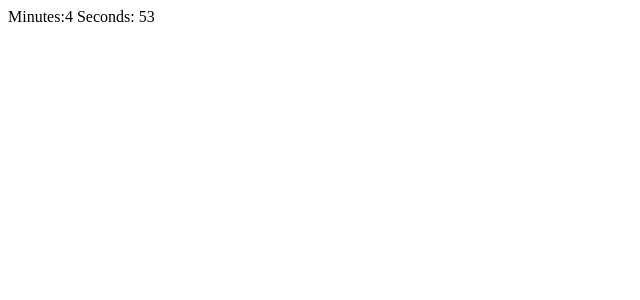
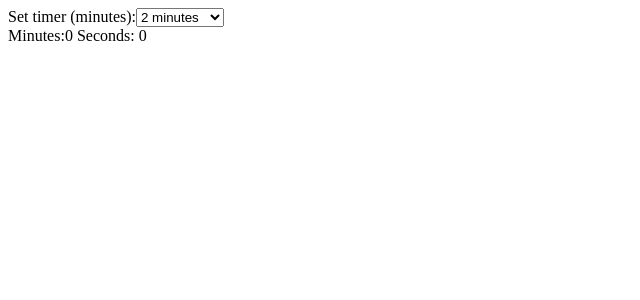
Before and after one commit to tamasgyetvan/CatchMetrics, a React (Vite) app: page / in a window 1280 px wide. Shown: the top 300 px of the page, without its empty margins (0-640 px from the left). Built offline with nearby package versions, Linux system fonts and the light colour scheme.

Commit message:
Create CountDown component

```diff
--- a/src/App.tsx
+++ b/src/App.tsx
@@ -1,11 +1,7 @@
-import { CountDownTimer } from "./components/CountDownTimer/CountDownTimer";
+import { CountDown } from "./components/CountDown/CountDown";
 
 function App() {
-  return (
-    <>
-      <CountDownTimer duration={300} />
-    </>
-  );
+  return <CountDown />;
 }
 
 export default App;
--- /dev/null
+++ b/src/components/CountDown/CountDown.tsx
@@ -0,0 +1,31 @@
+import { CountDownSetter } from "../CountDownSetter/CountDownSetter";
+import { CountDownTimer } from "../CountDownTimer/CountDownTimer";
+import { useEffect, useState } from "react";
+
+export function CountDown() {
+  const [duration, setDuration] = useState<number>(5);
+
+  useEffect(() => {
+    const timer = setInterval(() => {
+      if (duration == 0) {
+        clearInterval(timer);
+        setDuration(0);
+      } else {
+        setDuration(duration - 1);
+      }
+    }, 1000);
+    return () => clearInterval(timer);
+  });
+  return (
+    <div className="countDown">
+      <CountDownSetter
+        handleChange={(event) => {
+          const target = event.target as HTMLInputElement;
+          const value = Number(target.value);
+          setDuration(value * 60);
+        }}
+      ></CountDownSetter>
+      <CountDownTimer duration={duration}></CountDownTimer>
+    </div>
+  );
+}
--- /dev/null
+++ b/src/components/CountDownSetter/CountDownSetter.tsx
@@ -0,0 +1,22 @@
+import { FormEventHandler } from "react";
+
+type CountDownSetterProps = {
+  handleChange: FormEventHandler<HTMLFormElement>;
+};
+
+export function CountDownSetter({ handleChange }: CountDownSetterProps) {
+  return (
+    <form onChange={handleChange}>
+      <label>
+        Set timer (minutes):
+        <select name="timer" id="timer">
+          <option value="2">2 minutes</option>
+          <option value="3">3 minutes</option>
+          <option value="5">5 minutes</option>
+          <option value="8">8 minutes</option>
+          <option value="10">10 minutes</option>
+        </select>
+      </label>
+    </form>
+  );
+}
--- a/src/components/CountDownTimer/CountDownTimer.tsx
+++ b/src/components/CountDownTimer/CountDownTimer.tsx
@@ -1,23 +1,10 @@
-import { useEffect, useState } from "react";
-
 type CountDownTimerProps = {
   duration: number;
 };
 export function CountDownTimer({ duration }: CountDownTimerProps) {
-  const [time, setTime] = useState<number>(duration);
-  console.log(time);
-  useEffect(() => {
-    const timer = setInterval(() => {
-      setTime((time) => time - 1);
-      console.log(time);
-    }, 1000);
-
-    return () => clearInterval(timer);
-  }, []);
-
   return (
     <div>
-      Minutes:{Math.floor(time / 60)} Seconds: {time % 60}{" "}
+      Minutes:{Math.floor(duration / 60)} Seconds: {duration % 60}{" "}
     </div>
   );
 }
```
